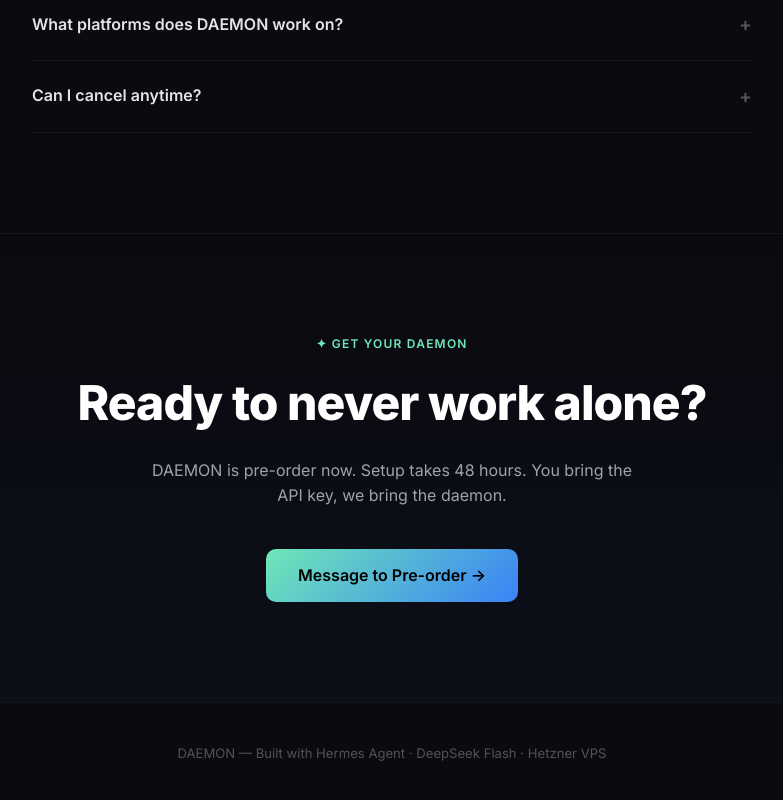
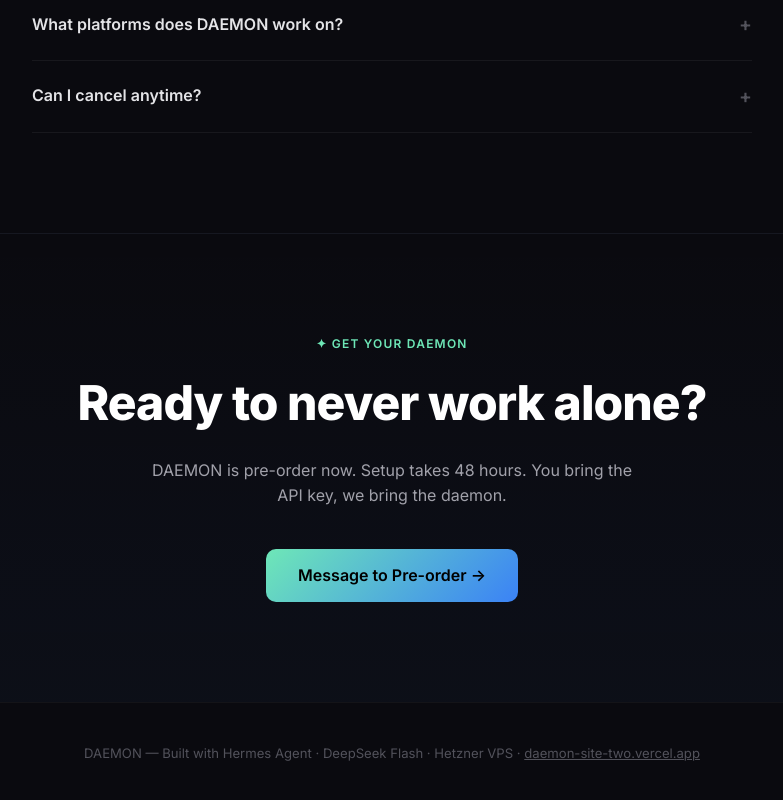
Before and after one commit to eklavyagoyal/DAEMON, a plain HTML site: page docs/index.html in a window 1280 px wide. Shown: the part 5112-5912 px from the top of the page, without its empty margins (248-1031 px from the left). Drawn offline with Linux system fonts and the light colour scheme.

Commit message:
fix: Vercel deploy — static site config, clean landing page

```diff
--- a/docs/index.html
+++ b/docs/index.html
@@ -805,7 +805,7 @@
 
 <footer>
   <div class="container">
-    <p>DAEMON — Built with Hermes Agent &middot; DeepSeek Flash &middot; Hetzner VPS</p>
+    <p>DAEMON — Built with Hermes Agent &middot; DeepSeek Flash &middot; Hetzner VPS &middot; <a href="https://daemon-site-two.vercel.app" style="color:#52525b;">daemon-site-two.vercel.app</a></p>
   </div>
 </footer>
 
```
Also changed, not shown: vercel.json (added), 2 other files.
